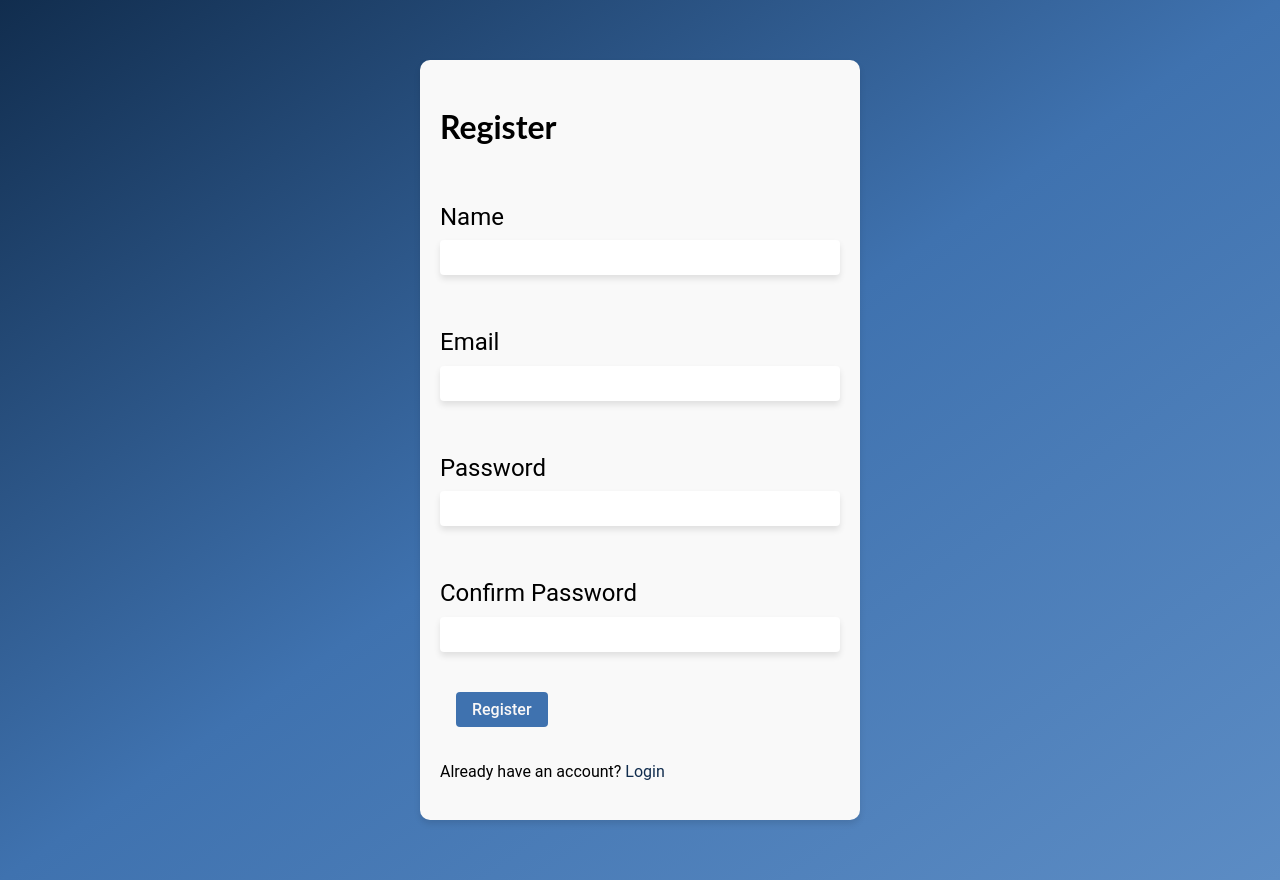
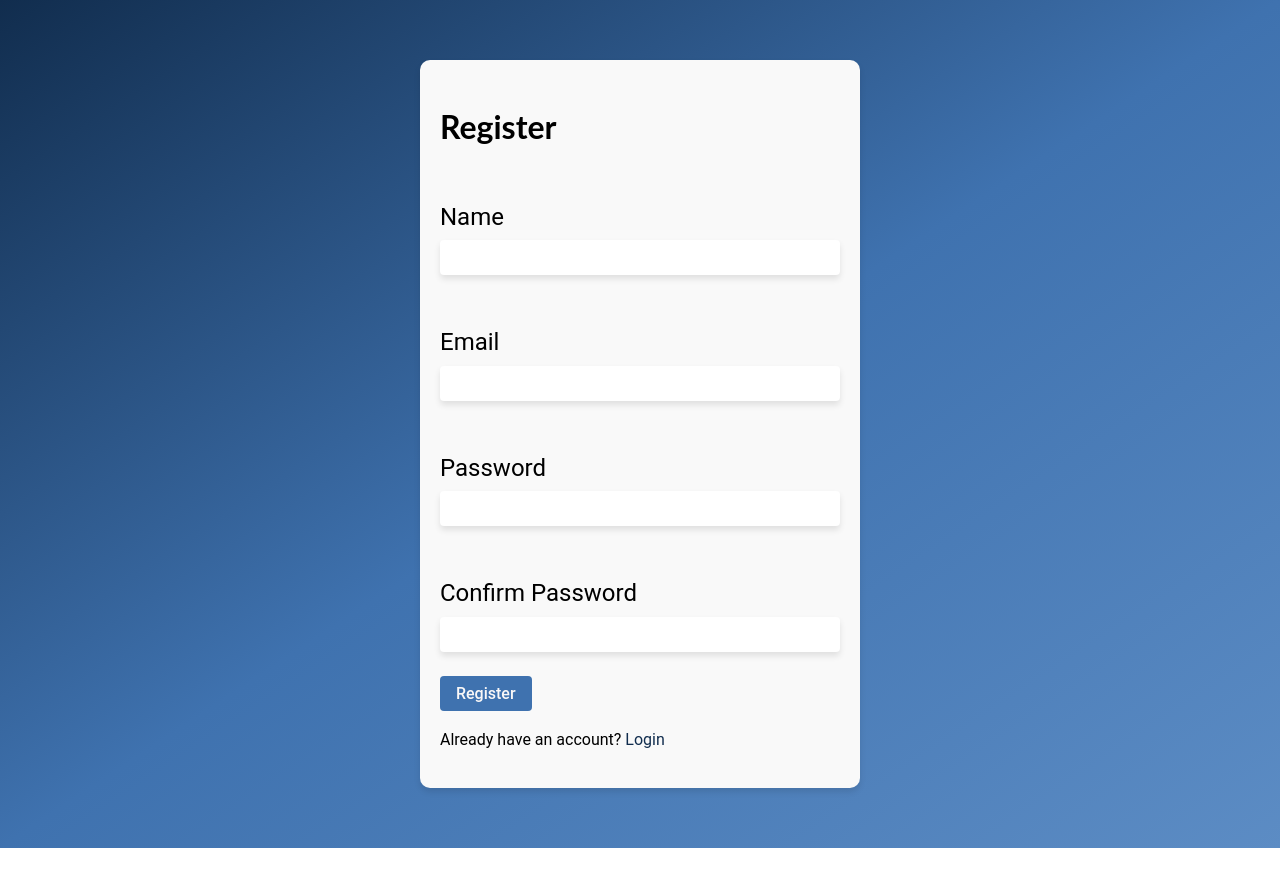
Before and after one commit to AiridasSal/final-project, a React (Vite) app in the folder client/: page /register in a window 1280 px wide. After the commit the page ends 848 px from the top, so only its background shows below. Built offline with nearby package versions, Linux system fonts and the light colour scheme; no server answers.

Commit message:
Fixed several mistakes

```diff
--- a/client/package.json
+++ b/client/package.json
@@ -10,6 +10,9 @@
     "format": "prettier --write \"src/**/*.{js,jsx,ts,tsx,json,css,scss,md}\""
   },
   "dependencies": {
+    "@fortawesome/free-brands-svg-icons": "^6.5.1",
+    "@fortawesome/free-solid-svg-icons": "^6.5.1",
+    "@fortawesome/react-fontawesome": "^0.2.0",
     "@vercel/speed-insights": "^1.0.10",
     "classnames": "^2.3.2",
     "prop-types": "^15.8.1",
--- a/client/src/App.jsx
+++ b/client/src/App.jsx
@@ -2,6 +2,7 @@ import React from 'react';
 import AppRouter from './components/Routes/AppRouter';
 import { UserProvider } from './components/UserContext';
 import './style.css';
+
 const App = () => (
   <UserProvider>
     <AppRouter></AppRouter>
--- a/client/src/components/Header/Header.jsx
+++ b/client/src/components/Header/Header.jsx
@@ -2,6 +2,9 @@ import UserBadge from '../UserBadge/UserBadge';
 import { useUser } from '../UserContext';
 import { useLocation } from 'react-router-dom';
 import Logo from '../Logo/Logo';
+import { useState, useEffect } from 'react';
+import { FontAwesomeIcon } from '@fortawesome/react-fontawesome';
+import { faBars } from '@fortawesome/free-solid-svg-icons';
 
 import {
   LogRegContainer,
@@ -12,14 +15,43 @@ import {
   Ulist,
   Container,
   WidthWrapper,
+  LogoContainer,
+  BrandName,
+  MobileMenu,
 } from './Header.styled';
 
 const Header = () => {
   const location = useLocation();
   const { user, logout } = useUser();
+  const [menuOpen, setMenuOpen] = useState(true);
+  const updateMenuVisibility = () => {
+    if (window.innerWidth <= 768) {
+      setMenuOpen(false);
+    } else {
+      setMenuOpen(true);
+    }
+  };
+
+  useEffect(() => {
+    // Set initial state
+    updateMenuVisibility();
+
+    // Add event listener for window resize
+    window.addEventListener('resize', updateMenuVisibility);
+
+    // Cleanup the event listener on component unmount
+    return () => window.removeEventListener('resize', updateMenuVisibility);
+  }, []);
   const handleLogout = () => {
     logout();
   };
+  const handleClick = () => {
+    setMenuOpen(!menuOpen);
+  };
+
+  // Styles for Ulist when the menu is open or closed
+  const ulistStyle = menuOpen ? { display: 'flex' } : { display: 'none' };
+
   return (
     <>
       {location.pathname !== '/login' && location.pathname !== '/register' && (
@@ -27,7 +59,7 @@ const Header = () => {
           <WidthWrapper>
             <Logo />
             <Nav>
-              <Ulist>
+              <Ulist style={ulistStyle}>
                 <ListItem>
                   <NavLink to="/">Home</NavLink>
                 </ListItem>
@@ -35,25 +67,30 @@ const Header = () => {
                   <NavLink to="/questions/new">New Question</NavLink>
                 </ListItem>
                 {!user && (
-                  <LogRegContainer>
+                  <>
                     <ListItem>
                       <NavLink to="/login">Login</NavLink>
                     </ListItem>
                     <ListItem>
                       <NavLink to="/register">Register</NavLink>
                     </ListItem>
-                  </LogRegContainer>
+                    </>
+                  )}
+                    {user && (
+                      <>
+                    <ListItem><UserBadge userName={user.name} /></ListItem>
+                    <ListItem><NavLink onClick={handleLogout}>Logout</NavLink></ListItem>
+                    </>
+
+
                 )}
               </Ulist>
             </Nav>
-            <Container>
-              {user && (
-                <>
-                  <UserBadge userName={user.name} />
-                  <NavLink onClick={handleLogout}>Logout</NavLink>
-                </>
-              )}
-            </Container>
+
+
+            <MobileMenu onClick={handleClick}>
+              <FontAwesomeIcon icon={faBars} />
+            </MobileMenu>
           </WidthWrapper>
         </HeaderWrapper>
       )}
--- a/client/src/components/Header/Header.styled.js
+++ b/client/src/components/Header/Header.styled.js
@@ -5,7 +5,7 @@ export const HeaderWrapper = styled.header`
   display: flex;
   justify-content: center;
   background-color: var(--primary-color);
-  padding: var(--spacing-md);
+  padding: var(--spacing-md) var(--spacing-lg);
   box-shadow: 0 4px 6px rgba(0, 0, 0, 0.1);
   position: absolute;
   height: var(--header-height);
@@ -19,7 +19,6 @@ export const WidthWrapper = styled.div`
   display: flex;
   justify-content: space-between;
   align-items: center;
-  max-width: 1200px;
   width: 100%;
 `;
 export const Nav = styled.nav`
@@ -28,10 +27,15 @@ export const Nav = styled.nav`
 
 export const Ulist = styled.ul`
   display: flex;
+  flex-direction: ${(props) => props.flexDirection};
   flex-wrap: no-wrap;
   list-style-type: none;
+  justify-content: flex-end;
   margin: 0;
   padding: 0;
+
+
+
 `;
 
 export const ListItem = styled.li`
@@ -42,20 +46,21 @@ export const ListItem = styled.li`
 export const Logo = styled.div`
   font-size: 24px;
   font-weight: bold;
+  margin-left: 24px;
   color: var(--white-color);
   margin-right: var(--spacing-lg);
 `;
 
 export const NavLink = styled(Link)`
-  font-size: 16px;
   font-weight: 500;
   color: var(--white-color);
   text-decoration: none;
   transition: color 0.3s, background-color 0.3s;
 
   &:hover {
-    color: var(--primary-color);
-    background-color: var(--white-color);
+    color: var(--warning-color);
+    // background-color: var(--white-color);
+    text-decoration: none;
   }
 `;
 
@@ -63,6 +68,7 @@ export const Container = styled.div`
   display: flex;
   align-items: center;
   gap: var(--spacing-md);
+
 `;
 
 export const Button = styled.button`
@@ -95,8 +101,44 @@ export const Button = styled.button`
 `;
 export const LogRegContainer = styled.ul`
   list-style-type: none;
-  flex-grow: 1;
   text-align: right;
   justify-content: flex-end;
   display: inline-flex;
 `;
+
+export const MobileMenu = styled.a`
+  font-size: 24px;
+  transition: all 0.2s ease-in-out;
+  cursor: pointer;
+  color: var(--white-color);
+
+  @keyframes myAnim {
+    0% {
+      transform: translateY(0);
+    }
+    50% {
+      transform: translateY(-10px);
+    }
+    100% {
+      transform: translateY(0);
+    }
+  }
+
+  &:hover {
+    animation: myAnim 0.5s ease 0s 1 normal forwards;
+    color: var(--warning-color);
+  }
+  @media screen and (min-width: 768px) {
+    display: none;
+  }
+`;
+export const LogoContainer = styled.div`
+  display: flex;
+  justfy-content: center;
+  align-items: center;
+`;
+export const BrandName = styled.p`
+  font-size: 20px;
+  font-weight: 500;
+  color: var(--white-color);
+`;
--- a/client/src/components/LoginForm/LoginForm.jsx
+++ b/client/src/components/LoginForm/LoginForm.jsx
@@ -2,8 +2,7 @@ import React, { useState } from 'react';
 import PropTypes from 'prop-types';
 import { LoginFormWrapper } from './LoginForm.styled';
 import { NavLink } from 'react-router-dom';
-import { SubmitButton } from '../Button/Button.Styled';
-import { FormGroup, Label, Input } from './LoginForm.styled';
+import { FormGroup, Label, Input, SubmitButton } from './LoginForm.styled';
 import useRedirect from '../useRedirect';
 import fetchData from '../fetchdata';
 import { useUser } from '../UserContext';
--- a/client/src/components/LoginForm/LoginForm.styled.js
+++ b/client/src/components/LoginForm/LoginForm.styled.js
@@ -1,4 +1,35 @@
 import styled from 'styled-components';
+
+export const Button = styled.button`
+  background-color: var(--primary-color);
+  color: var(--white-color);
+  font-size: 16px;
+  font-weight: 500;
+  padding: var(--spacing-sm) var(--spacing-md);
+  border: none;
+  border-radius: 4px;
+  cursor: pointer;
+  transition: background-color 0.3s, color 0.3s, transform 0.3s;
+  margin-top: auto;
+  align-self: flex-end;
+
+  &:hover,
+  &:focus {
+    background-color: var(--secondary-color);
+    color: var(--white-color);
+    outline: none;
+  }
+
+  &:active {
+    transform: scale(0.98);
+  }
+
+  &:disabled {
+    background-color: var(--gray-light);
+    color: var(--gray-dark);
+    cursor: not-allowed;
+  }
+`;
 
 export const LoginFormWrapper = styled.div`
   display: flex;
@@ -35,3 +66,14 @@ export const Input = styled.input`
     box-shadow: 0 0 4px rgba(0, 0, 0, 0.2);
   }
 `;
+export const SubmitButton = styled(Button)`
+  background-color: var(--secondary-color);
+  &:hover {
+    background-color: var(--primary-color);
+  }
+
+  &:disabled {
+    opacity: 0.5;
+    cursor: not-allowed;
+  }
+`;
--- a/client/src/components/QuestionDetails/QuestionDetails.jsx
+++ b/client/src/components/QuestionDetails/QuestionDetails.jsx
@@ -152,7 +152,12 @@ const QuestionDetails = () => {
     setIsModalOpen(false);
   };
   if (!question) {
-    return <p>Loading...</p>;
+    return (
+      <QuestionDetailsWrapper>
+        {' '}
+        <h3>Loading...</h3>{' '}
+      </QuestionDetailsWrapper>
+    );
   }
   if (!user) {
     return (
--- a/client/src/components/QuestionForm/QuestionForm.jsx
+++ b/client/src/components/QuestionForm/QuestionForm.jsx
@@ -37,7 +37,8 @@ const QuestionForm = ({ onSubmit }) => {
   if (!user) {
     return (
       <QuestionFormWrapper>
-        <h1>Please sign in to ask a question</h1>
+        <Container> <h1>Please login to ask a question</h1></Container>
+
       </QuestionFormWrapper>
     );
   }
@@ -84,7 +85,7 @@ QuestionForm.propTypes = {
 };
 
 QuestionForm.defaultProps = {
-  onSubmit: () => {},
+  onSubmit: () => { },
 };
 
 export default QuestionForm;
--- a/client/src/components/RegisterForm/RegisterForm.jsx
+++ b/client/src/components/RegisterForm/RegisterForm.jsx
@@ -1,7 +1,7 @@
 import React, { useState } from 'react';
 import { NavLink } from 'react-router-dom';
 import PropTypes from 'prop-types';
-import { SubmitButton } from '../Button/Button.Styled';
+import { SubmitButton } from '../LoginForm/LoginForm.styled';
 
 import { FormGroup, Label, Input } from '../LoginForm/LoginForm.styled';
 import { RegisterFormWrapper } from './RegisterForm.styled';
--- a/client/src/components/Routes/AppRouter.jsx
+++ b/client/src/components/Routes/AppRouter.jsx
@@ -6,7 +6,6 @@ import LoginForm from '../LoginForm/LoginForm';
 import RegisterForm from '../RegisterForm/RegisterForm';
 import Header from '../Header/Header';
 import { MainContentContainer } from '../../MainContentContainer.style';
-
 // const PageTitle = () => {
 //   const location = useLocation();
 //   const path = location.pathname;
@@ -28,6 +27,7 @@ import { MainContentContainer } from '../../MainContentContainer.style';
 
 const AppRouter = () => (
   <Router>
+    {/* <Navbar/> */}
     <Header />
     <MainContentContainer>
       {/* <PageTitle /> */}
--- a/client/src/main.jsx
+++ b/client/src/main.jsx
@@ -1,11 +1,11 @@
 import React from 'react';
 import ReactDOM from 'react-dom/client';
 import App from './App';
-import { SpeedInsights } from "@vercel/speed-insights/react"
+import { SpeedInsights } from '@vercel/speed-insights/react';
 
 ReactDOM.createRoot(document.getElementById('root')).render(
   <React.StrictMode>
     <App />
-    <SpeedInsights/>
+    <SpeedInsights />
   </React.StrictMode>
 );
```
Also changed, not shown: 1 other file (tests, documents, lock files or other folders).
